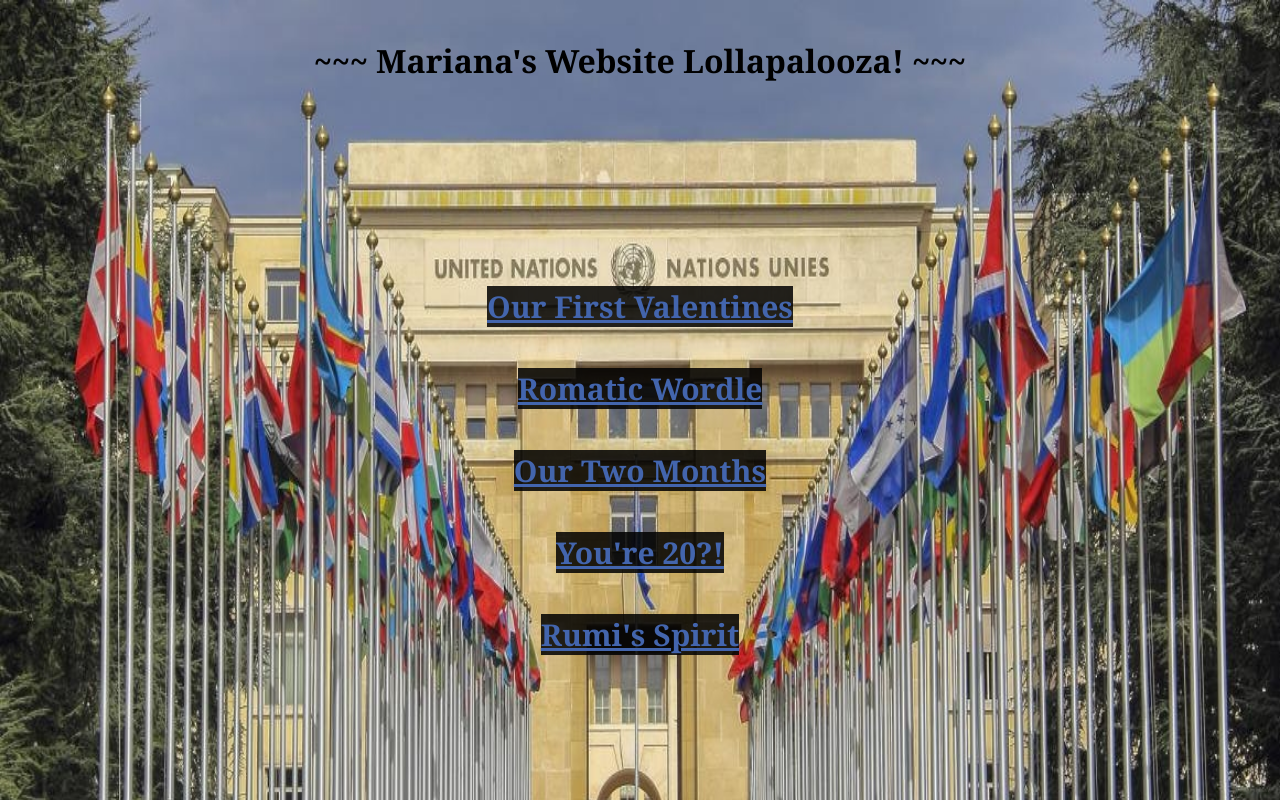
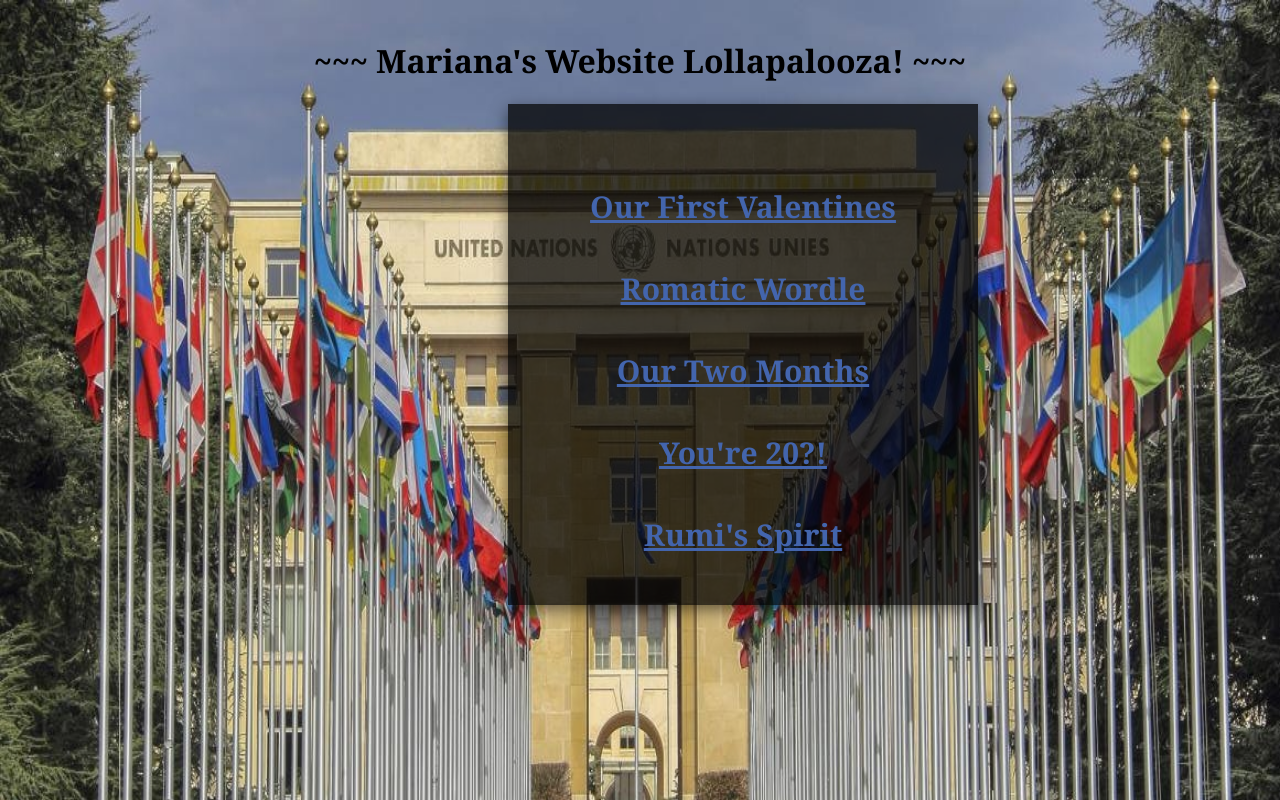
Before and after one commit to rymaaha/bigtime, a plain HTML site: page home/index.html in a window 1280 px wide. Drawn offline with Linux system fonts and the light colour scheme.

Commit message:
Update styles.css

```diff
--- a/home/styles.css
+++ b/home/styles.css
@@ -12,17 +12,16 @@ header {
     padding-top: 10px;
 }
 
-.back{
-    background-color: rgba(0, 0, 0, 0.85);
-    height: 100px;
-    text-align: center;
-    width: 100%;
-}
 
 .list{
+    background-color: rgba(0, 0, 0, 0.735);
+
     text-align: center;
-    padding-top: 100px;
     font-size: 30px;
+    margin-left: 500px;
+    box-shadow: 0 5px 15px rgba(0, 0, 0, 0.5);
+    max-width: 470px;
+    padding-bottom: 50px;
 }
 
 main a{
```
